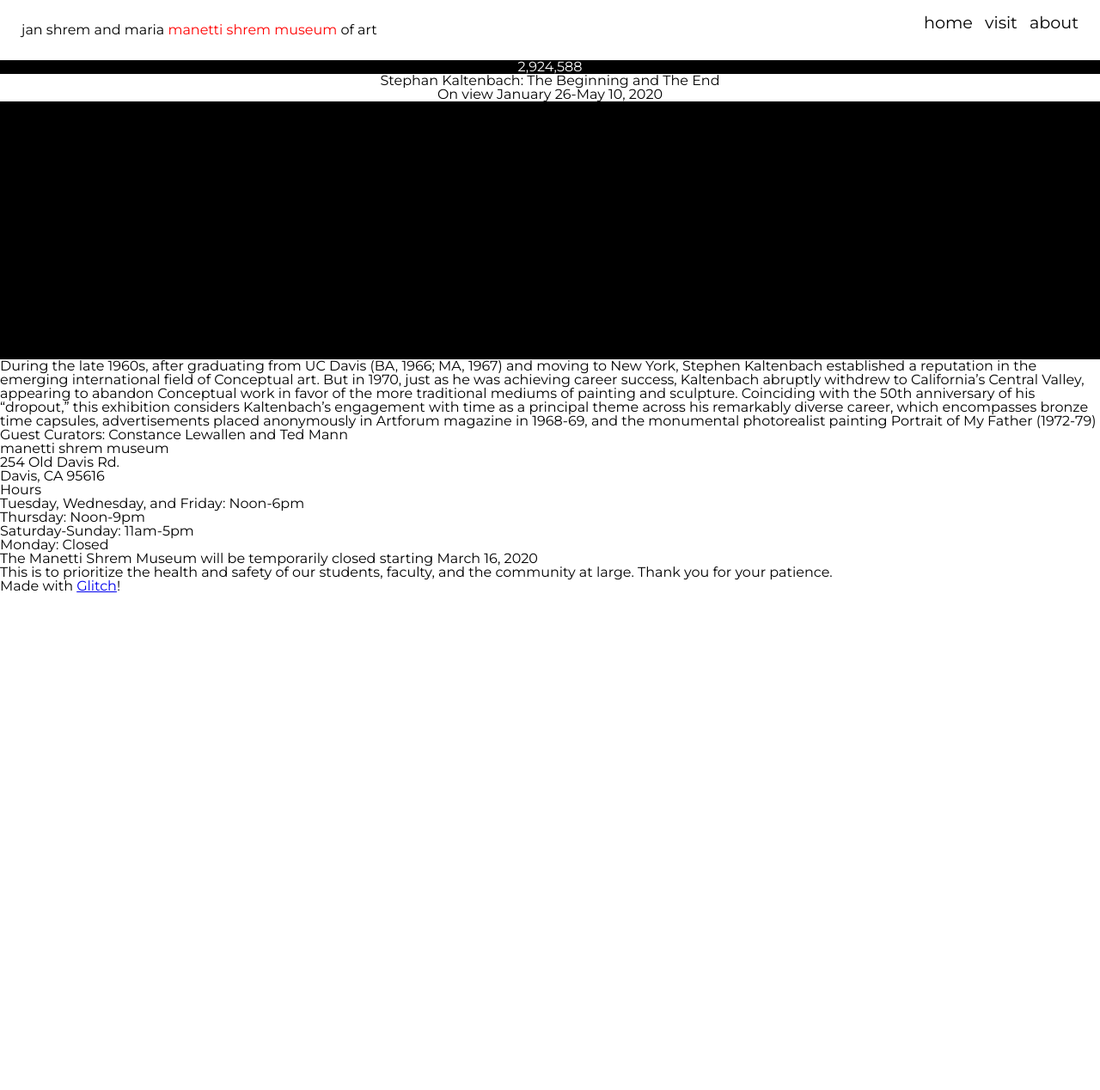
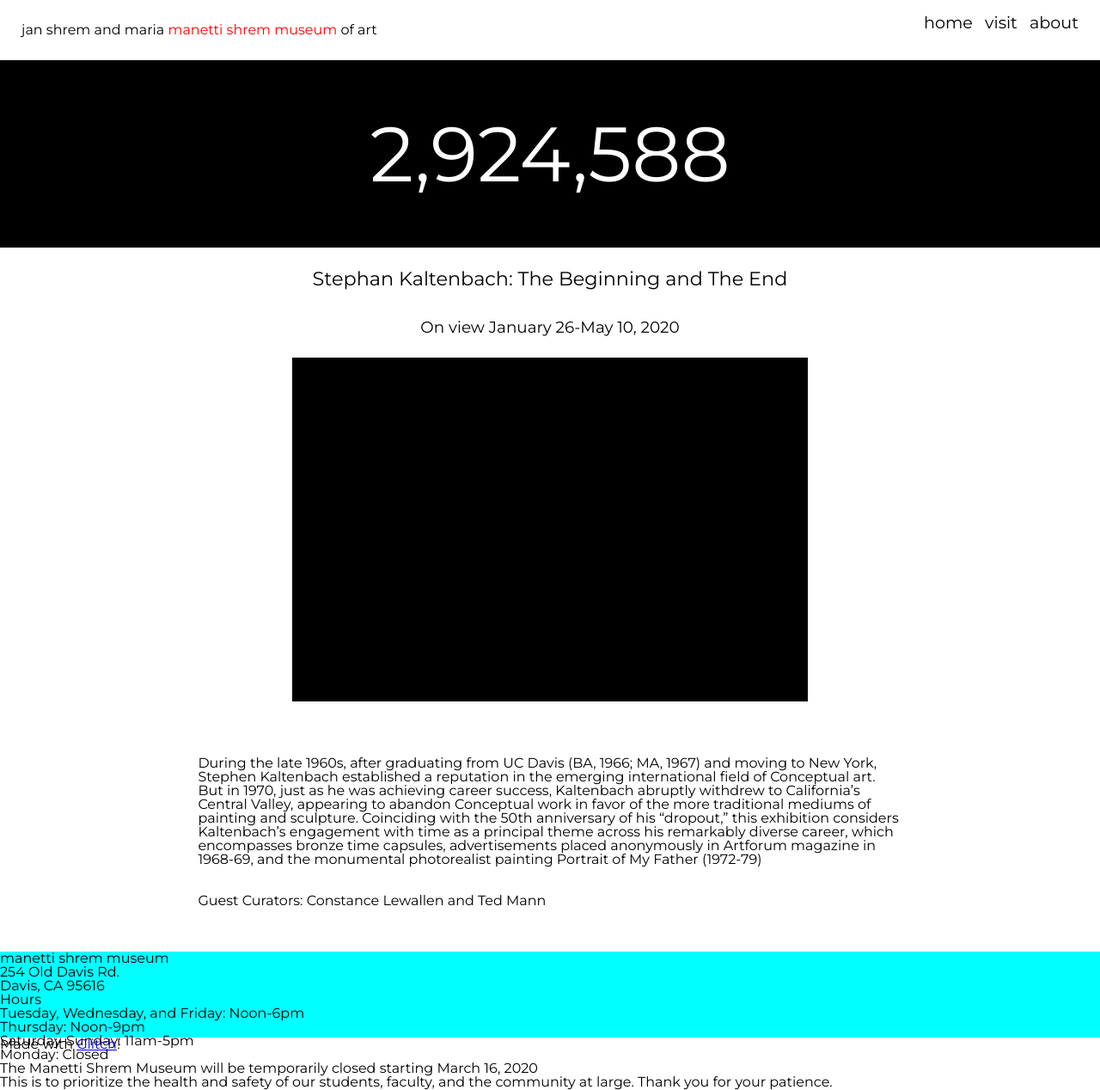
Before and after one commit to KyleCodes/ecs162-p1-museum, a plain HTML site: page public/index.html in a window 1280 px wide. Shown: the whole page at 86% size. Before the commit the page ends 800 px from the top, so only its background shows below. Drawn offline with Linux system fonts and the light colour scheme; a script that the page names is missing.

Commit message:
coming together

```diff
--- a/public/index.html
+++ b/public/index.html
@@ -8,7 +8,7 @@
     <title>Manetti Shrem Museum of Art</title>
     <meta name="viewport" content="width=device-width, initial-scale=1"> <!-- This will come in handy later -->
 
-    <meta http-equiv="refresh" content="10">
+    <!--    <meta http-equiv="refresh" content="10">-->
 
     <!-- import the webpage's css -->
     <link rel="stylesheet" href="reset.css">
@@ -24,12 +24,20 @@
 <header>
     <div class="header-bar">
         <div class="titl">
-            <h3>jan shrem and maria <span class="redText">manetti shrem museum</span> of art</h3>
+            <p>
+                jan shrem and maria <span class="redText">manetti shrem museum</span> of art
+            </p>
         </div>
         <div class="user">
-            <div><h3>home</h3></div>
-            <div><h3>visit</h3></div>
-            <div><h3>about</h3></div>
+            <div>
+                <p>home</p>
+            </div>
+            <div>
+                <p>visit</p>
+            </div>
+            <div>
+                <p>about</p>
+            </div>
         </div>
     </div>
 </header>
@@ -37,53 +45,74 @@
 
 <main>
     <div class="countdown">
-        <h1 id="counter"></h1>
+        <p id="counter"></p>
     </div>
 
     <div class="title">
-        <h1 id="t1">
-            Stephan Kaltenbach: The Beginning and The End
-        </h1>
-        <h1 id="t2">
-            On view January 26-May 10, 2020
-        </h1>
+        <p id="t1">Stephan Kaltenbach: The Beginning and The End</p>
+        <p id="t2">On view January 26-May 10, 2020</p>
     </div>
 
     <div class="car">
+        <div id="slides">
+
+        </div>
+    </div>
+
+    <div class="desc">
+        <div>
+            <p>
+                During the late 1960s, after graduating from UC Davis (BA, 1966; MA, 1967) and moving to New York,
+                Stephen
+                Kaltenbach established a reputation in the emerging international field of Conceptual art. But in 1970,
+                just as
+                he was achieving career success, Kaltenbach abruptly withdrew to California’s Central Valley, appearing
+                to abandon Conceptual work in
+                favor of the more traditional mediums of painting and sculpture. Coinciding with the 50th anniversary of
+                his
+                “dropout,” this exhibition considers Kaltenbach’s engagement with time as a principal theme across his
+                remarkably diverse
+                career, which encompasses bronze time capsules, advertisements placed anonymously in Artforum magazine
+                in
+                1968-69, and the monumental photorealist painting Portrait of My Father (1972-79)
+            </p>
+        </div>
+
+        <div>
+            <p><br></br>Guest Curators: Constance Lewallen and Ted Mann</p>
+        </div>
 
     </div>
 
-    <p>During the late 1960s, after graduating from UC Davis (BA, 1966; MA, 1967) and moving to New York, Stephen
-        Kaltenbach established a reputation in the emerging international field of Conceptual art. But in 1970, just as
-        he was achieving career
-        success, Kaltenbach abruptly withdrew to California’s Central Valley, appearing to abandon Conceptual work in
-        favor of the more traditional mediums of painting and sculpture. Coinciding with the 50th anniversary of his
-        “dropout,” this
-        exhibition considers Kaltenbach’s engagement with time as a principal theme across his remarkably diverse
-        career, which encompasses bronze time capsules, advertisements placed anonymously in Artforum magazine in
-        1968-69, and the monumental
-        photorealist painting Portrait of My Father (1972-79)</p>
-    <p>Guest Curators: Constance Lewallen and Ted Mann</p>
 </main>
+
 <footer>
-    <div>
-        <h3>manetti shrem museum</h3>
+    <div class="foot">
+        <div id="building">
+            <p>manetti shrem museum</p>
             <p>254 Old Davis Rd. <br>Davis, CA 95616</p>
         </div>
-    <div>
-        <h3>Hours</h3>
+
+        <div id="hours">
+            <p>Hours</p>
             <ul>
                 <li>Tuesday, Wednesday, and Friday: Noon-6pm</li>
                 <li>Thursday: Noon-9pm</li>
                 <li>Saturday-Sunday: 11am-5pm</li>
                 <li>Monday: Closed</li>
             </ul>
+
         </div>
-    <div>
-        <h3>The Manetti Shrem Museum will be temporarily closed starting March 16, 2020</h3>
-        <p>This is to prioritize the health and safety of our students, faculty, and the community at large. Thank you
+
+        <div id="status">
+            <p>The Manetti Shrem Museum will be temporarily closed starting March 16, 2020</p>
+            <p>This is to prioritize the health and safety of our students, faculty, and the community at large. Thank
+                you
                 for your patience.</p>
+
         </div>
+    </div>
+
 </footer>
 
 <footer>Made with <a href="https://glitch.com">Glitch</a>!</footer>
--- a/public/style.css
+++ b/public/style.css
@@ -3,6 +3,10 @@ header {
 }
 
 body {
+    font-family: Montserrat
+}
+
+footer {
     font-family: Montserrat
 }
 
@@ -39,20 +43,56 @@ body {
     color: white;
     background-color: black;
     justify-content: center;
+    font-size: 7vw;
+    padding-top: 5vw;
+    padding-bottom: 5vw;
 }
 
 .title {
     display: flex;
     color: black;
     flex-direction: column;
-    justify-content: center;
+    justify-content: space-between;
     align-items: center;
+    height: 6vw;
+    padding-top: 2vw;
+    padding-bottom: 2vw;
+}
+
+#t1 {
+    font-size: 140%;
+}
+
+#t2 {
+    font-size: 115%;
 }
 
 .car {
     display: flex;
+    justify-content: center;
+    padding-bottom: 5vw;
+}
+
+#slides {
+    height: 400px;
+    width: 600px;
     background-color: black;
     color: white;
-    height: 300px;
-    flex-basis: 50%;
 }
+
+.desc {
+    display: flex;
+    flex-direction: column;
+    justify-content: center;
+    padding-left: 18vw;
+    padding-right: 18vw;
+    padding-bottom: 4vw;
+}
+
+.foot {
+    background-color: aqua;
+    height: 100px;
+    dispay: flex;
+    flex-dirction: row;
+
+}
```
Lines whose indentation alone changed are shown as unchanged.
